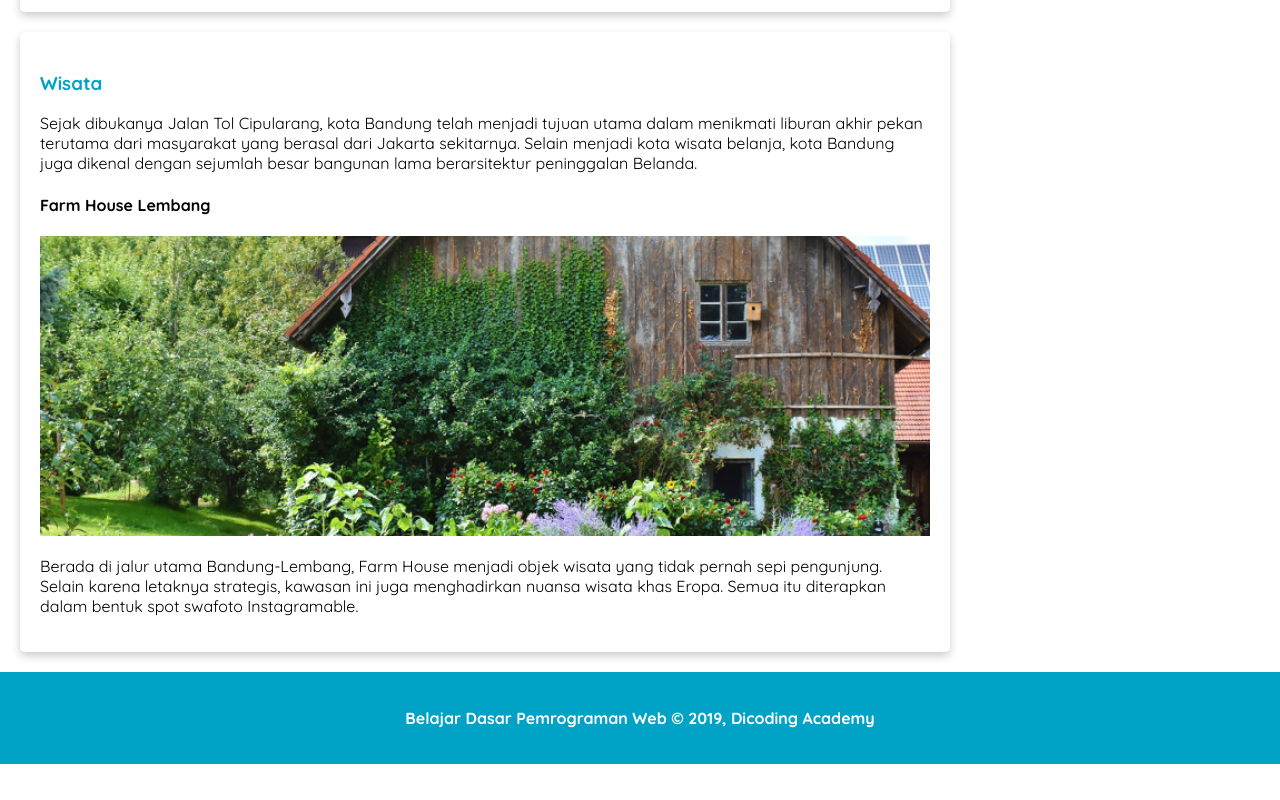
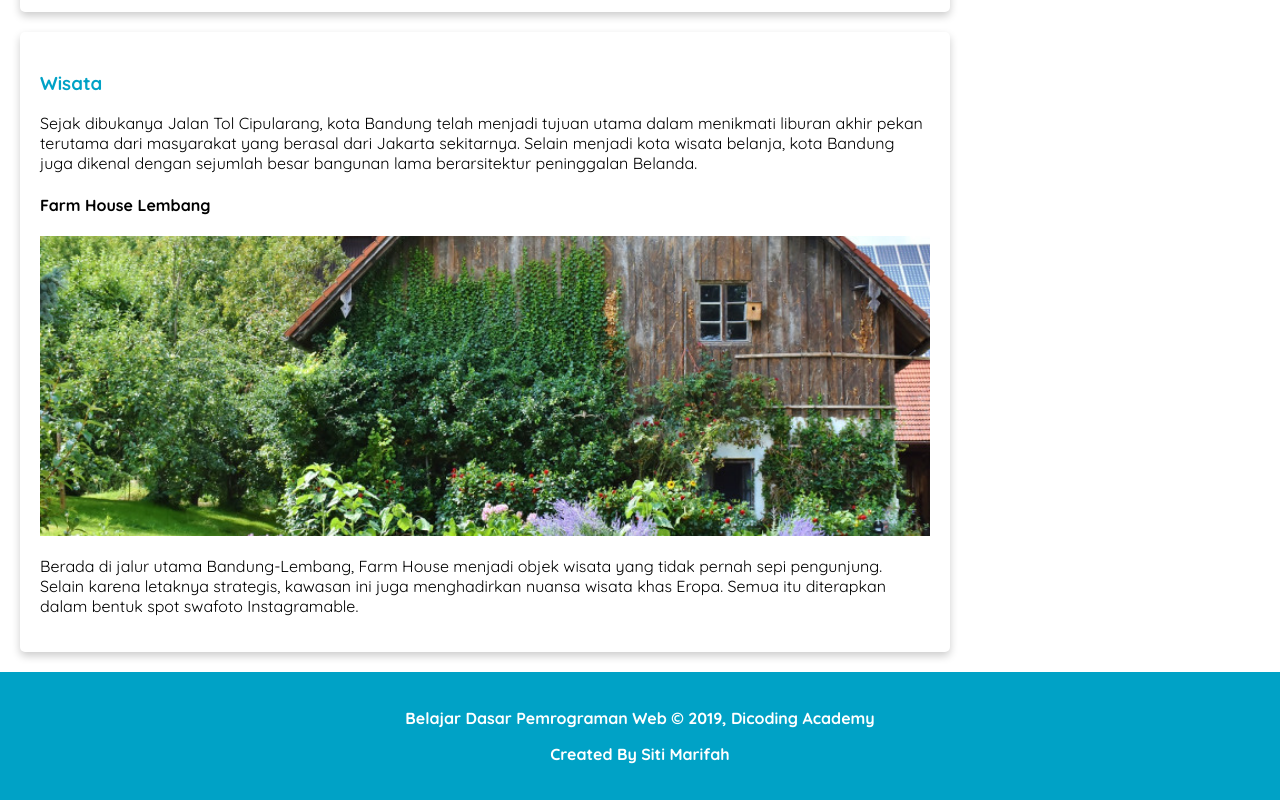
Before and after one commit to sitimarifah-STMIK/web-bandung, a plain HTML site: page index.html in a window 1280 px wide. Shown: the part 1677-2477 px from the top of the page. Before the commit the page ends 2441 px from the top, so only its background shows below. Drawn offline with Linux system fonts and the light colour scheme.

Commit message:
Update index.html

```diff
--- a/index.html
+++ b/index.html
@@ -85,6 +85,7 @@
     </main>
     <footer>
         <p>Belajar Dasar Pemrograman Web &#169; 2019, Dicoding Academy</p>
+        <p>Created By Siti Marifah</p>
     </footer>
 </body>
 </html>
```
